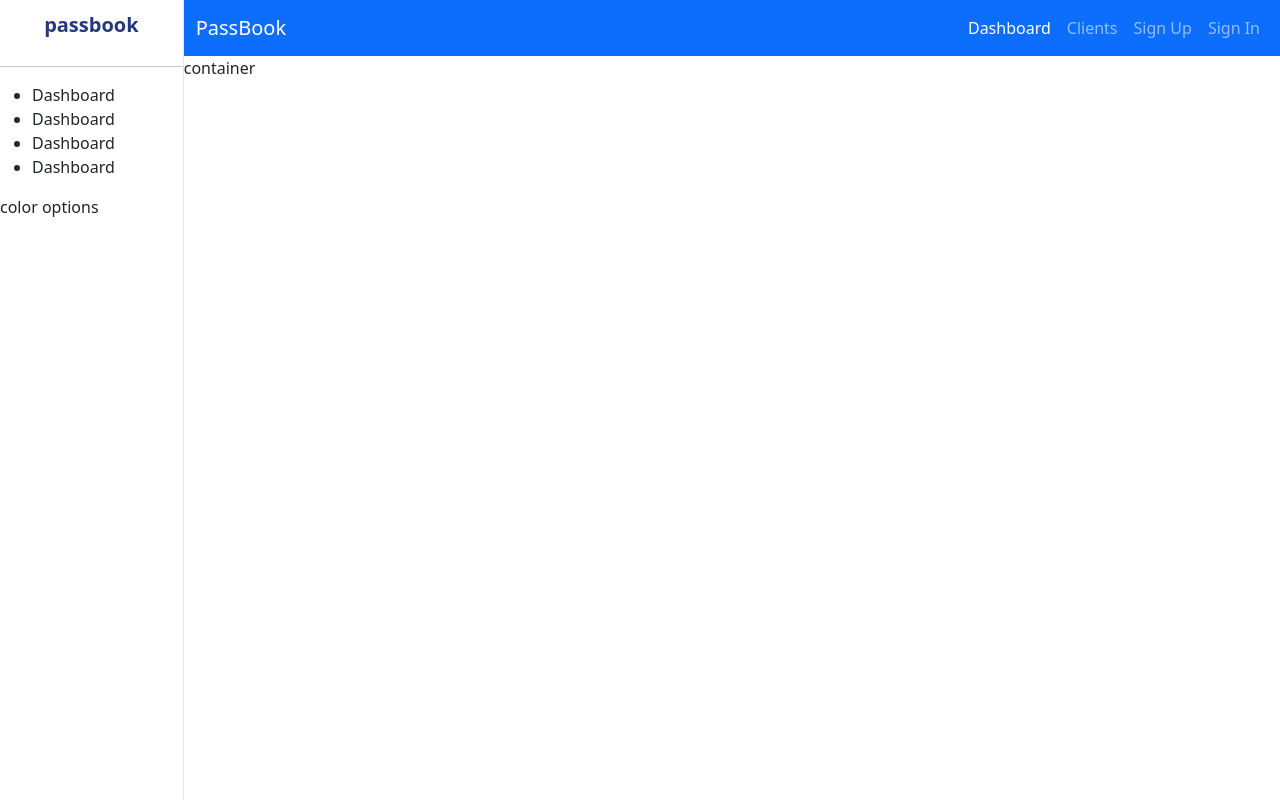
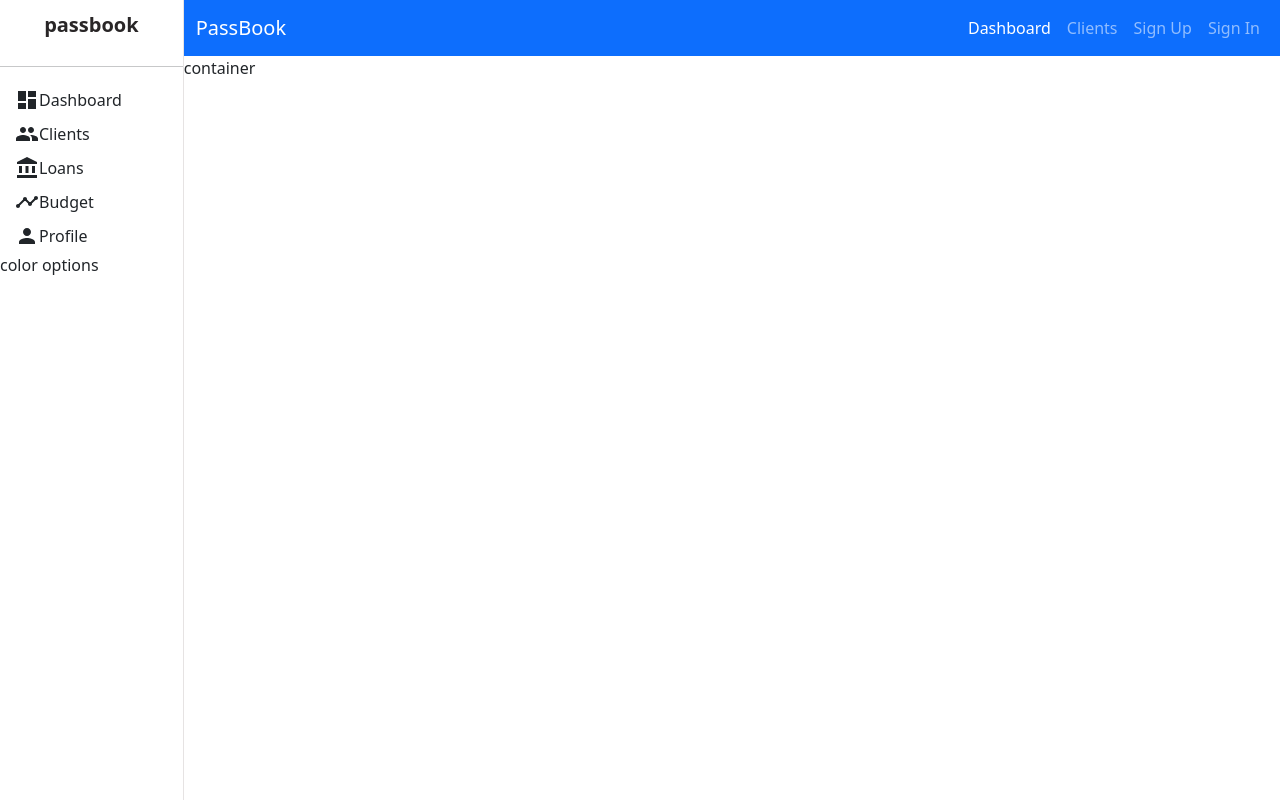
Before and after one commit to samyfrey/passbook, a React (Create React App) app in the folder client/: page / in a window 1280 px wide. Built offline with nearby package versions, Linux system fonts and the light colour scheme.

Commit message:
sidebar styling buttons

```diff
--- a/client/package.json
+++ b/client/package.json
@@ -6,6 +6,7 @@
   "dependencies": {
     "@emotion/react": "^11.8.2",
     "@emotion/styled": "^11.8.1",
+    "@mui/icons-material": "^5.5.1",
     "@mui/material": "^5.5.3",
     "@testing-library/jest-dom": "^5.14.1",
     "@testing-library/react": "^11.2.7",
--- a/client/src/App.js
+++ b/client/src/App.js
@@ -4,7 +4,7 @@ import { Route, Routes } from 'react-router-dom'
 import { v4 as uuid } from 'uuid'
 
 import AutoDismissAlert from './components/AutoDismissAlert/AutoDismissAlert'
-import Sidebar from './components/sidebar/Sidebar'
+import { Sidebar } from './components/sidebar/Sidebar'
 import Header from './components/Header/Header'
 import SignUp from './components/auth/SignUp'
 import SignIn from './components/auth/SignIn'
@@ -19,7 +19,6 @@ import { ClientCreate } from './components/pages/Clients/ClientCreate'
 const App = () => {
   const [user, setUser] = useState(null)
   const [msgAlerts, setMsgAlerts] = useState([])
-  // const [clients, setClients] = useState([])
   const clearUser = () => setUser(null)
 
   const msgAlert = ({ heading, message, variant }) => {
--- a/client/src/components/sidebar/Sidebar.jsx
+++ b/client/src/components/sidebar/Sidebar.jsx
@@ -1,18 +1,28 @@
 import './sidebar.scss'
 import React from 'react'
+import DashboardIcon from '@mui/icons-material/Dashboard'
+import PeopleIcon from '@mui/icons-material/People'
+import AccountBalanceIcon from '@mui/icons-material/AccountBalance'
+import TimelineIcon from '@mui/icons-material/Timeline'
+import PersonIcon from '@mui/icons-material/Person'
 
-const Sidebar = () => {
+export function Sidebar () {
   return (
     <div className='sidebar'>
+      {/* <GridViewIcon/> */}
 
       <div className='top'><span className="logo">passbook</span></div>
       <hr/>
       <div className='center'>
         <ul>
-          <li><span>Dashboard</span></li>
-          <li><span>Dashboard</span></li>
-          <li><span>Dashboard</span></li>
-          <li><span>Dashboard</span></li>
+          <li>
+            <DashboardIcon />
+            <span>Dashboard</span>
+          </li>
+          <li><PeopleIcon/><span>Clients</span></li>
+          <li><AccountBalanceIcon/><span>Loans</span></li>
+          <li><TimelineIcon/><span>Budget</span></li>
+          <li><PersonIcon/><span>Profile</span></li>
         </ul>
       </div>
       <div className='bottom'>color options</div>
@@ -20,4 +30,4 @@ const Sidebar = () => {
   )
 }
 
-export default Sidebar
+// export default Sidebar
--- a/client/src/components/sidebar/sidebar.scss
+++ b/client/src/components/sidebar/sidebar.scss
@@ -14,7 +14,7 @@
         .logo{
             font-size: 20px;
             font-weight: bold;
-            color: #243880 ;
+            color: #292627 ;
         }
 
         hr {
@@ -22,18 +22,27 @@
             border: 0.5px solid rgb(230, 227, 227);
 
         }
+    }
+    .center{
+        padding-left: 10px;
 
-    .center{
-        padding-left: 10px
-
-        ul{
+        ul {
         list-style: none;
         margin: 0;
         padding: 0;
-        };
+        }
 
-    }
-    }
+        li {
+        display: flex;
+        align-items: center;
+        padding: 5px;
+        cursor: pointer;
+
+        &:hover {
+          background-color: lightgray;
+        }
 
 
+        }
+    }
 }
```
Also changed, not shown: 1 other file (tests, documents, lock files or other folders).
